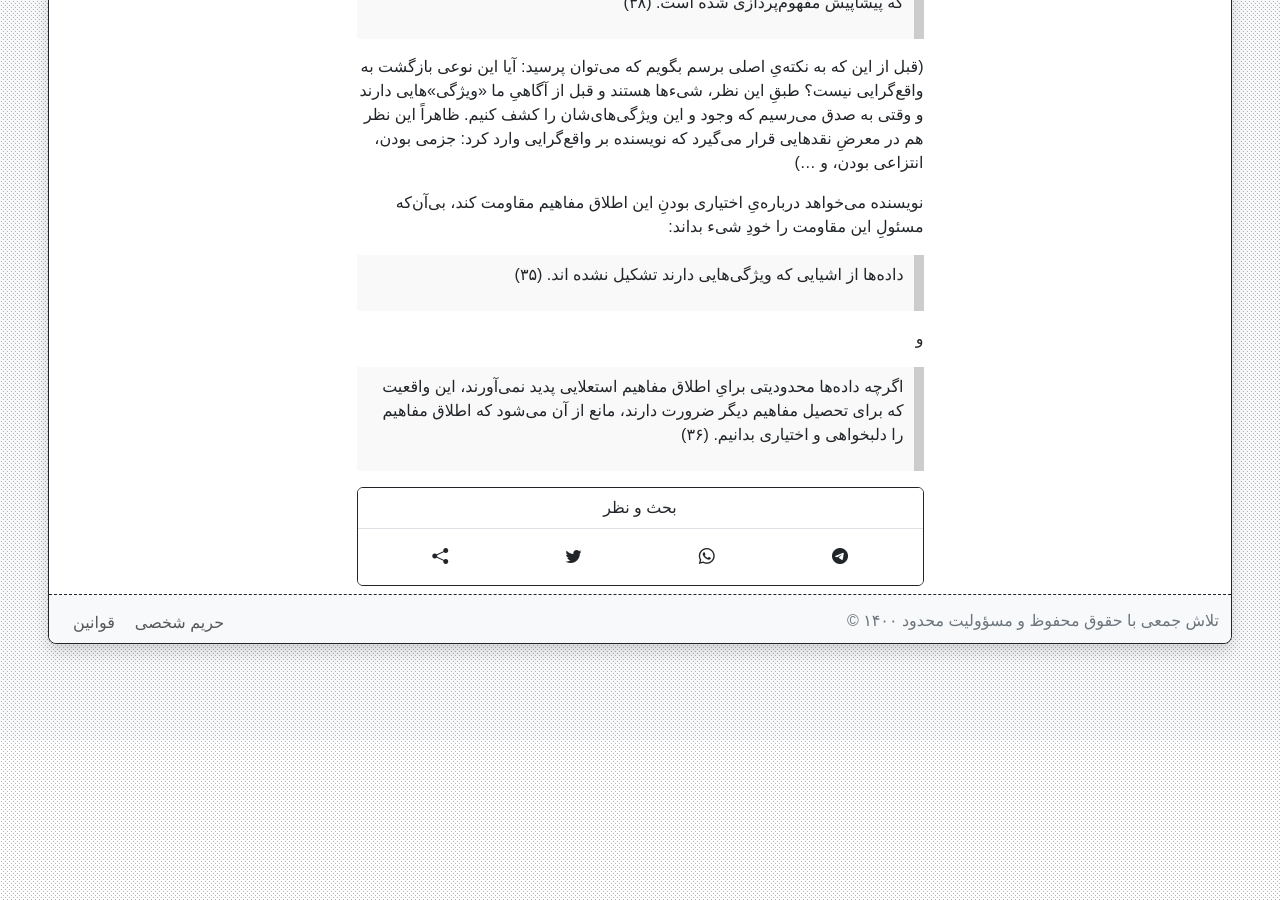
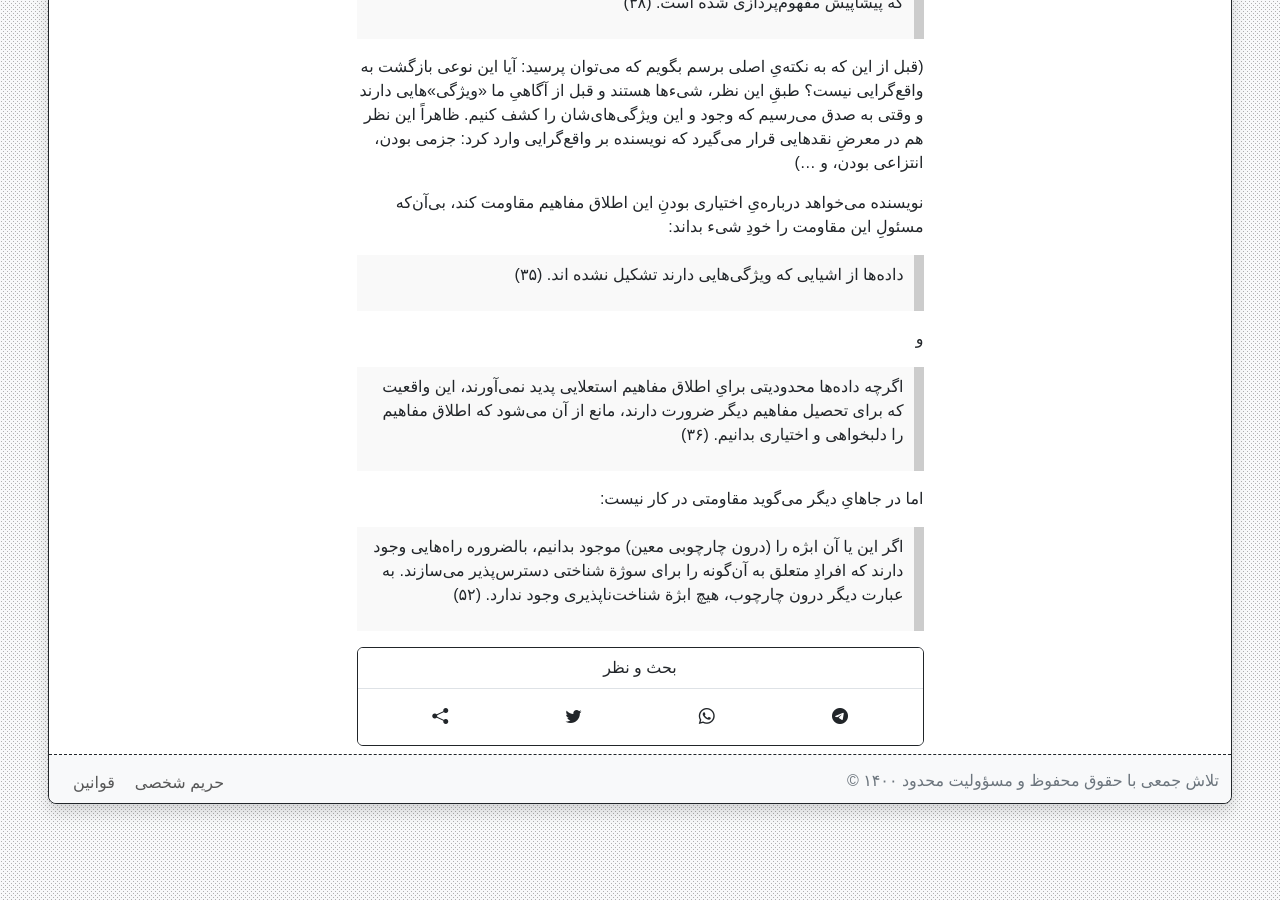
Before and after one commit to phicudemy/phicudemy.github.io, a Jekyll site: the page built from _posts/2024-08-02-perspevtive.md, in a window 1280 px wide and 900 px high, scrolled down 8114 px. Built offline with Jekyll 4.4.1, drawn with Linux system fonts in a browser that asks for light colours; comment, search, counter and statistics services are not loaded; a style sheet for code colours, icons or effects is not loaded; before the commit the page ends 8854 px from its top, so only the background shows below that.

Commit message:
TinaCMS content update

```diff
--- a/_posts/2024-08-02-perspevtive.md
+++ b/_posts/2024-08-02-perspevtive.md
@@ -134,3 +134,7 @@ tags:
 و
 
 > اگرچه داده‌ها محدودیتی برایِ اطلاق مفاهیم استعلایی پدید نمی‌آورند، این واقعیت که  برای تحصیل مفاهیم دیگر ضرورت دارند، مانع از آن می‌شود که اطلاق مفاهیم را دلبخواهی و اختیاری بدانیم. (۳۶)
+
+اما در جاهایِ دیگر می‌گوید مقاومتی در کار نیست:
+
+> اگر این یا آن ابژه را (درون چارچوبی معین) موجود بدانیم، بالضروره راه‌هایی وجود دارند که افرادِ متعلق به آن‌گونه را برای سوژة شناختی دسترس‌پذیر می‌سازند. به عبارت دیگر درون چارچوب، هیچ ابژة شناخت‌ناپذیری وجود ندارد. (۵۲)
```
